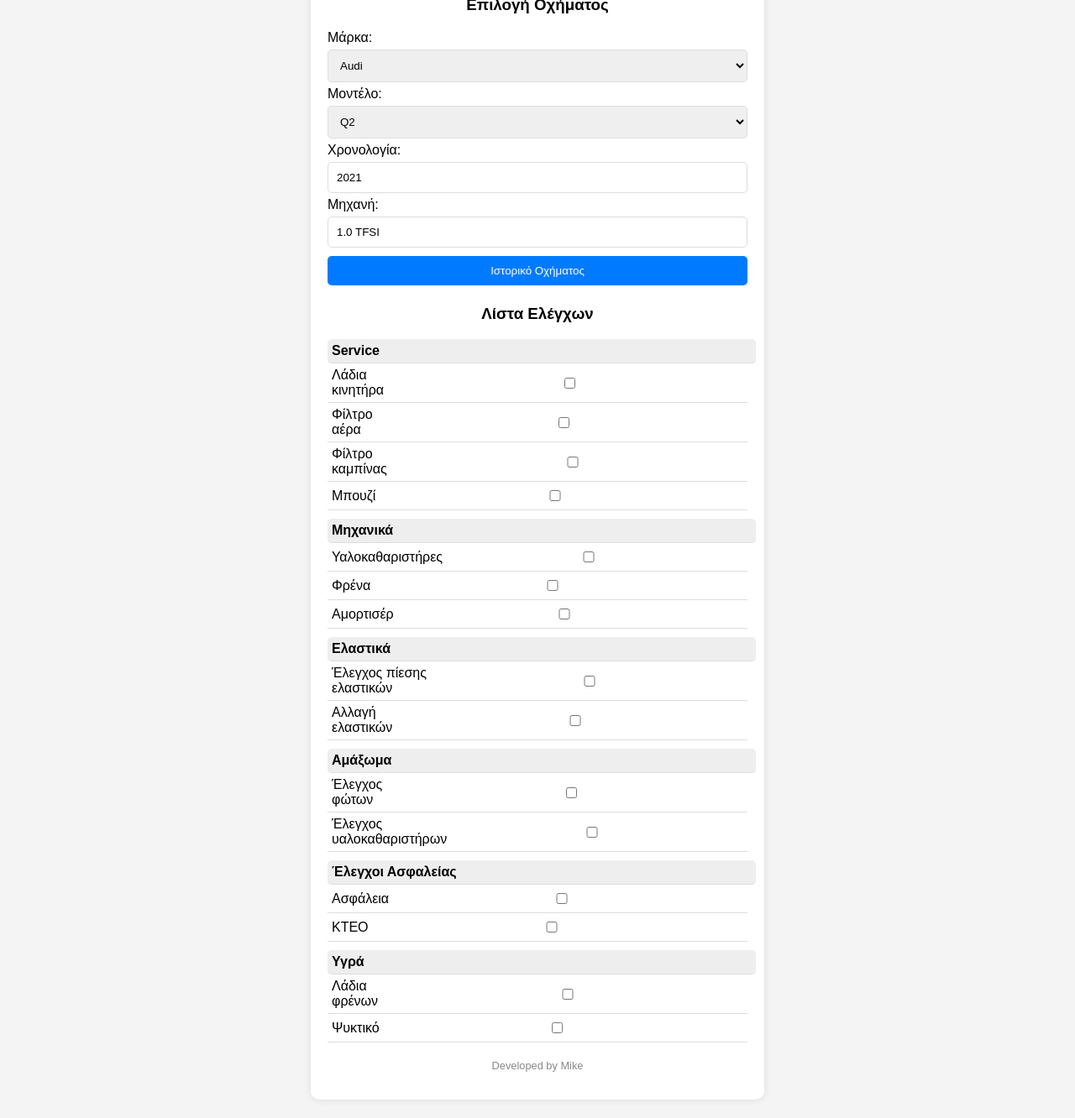
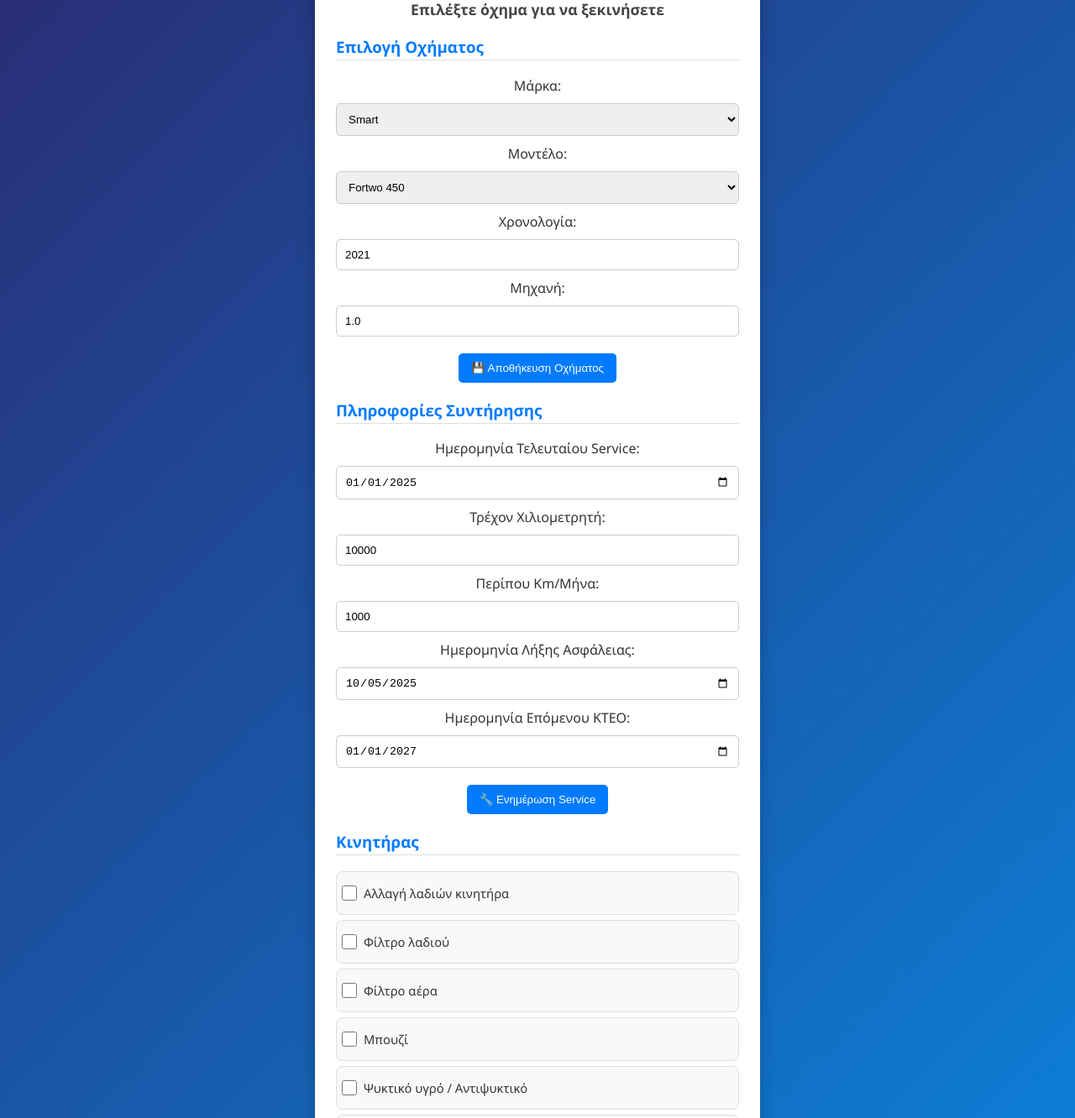
Before and after one commit to mikemihgk/iCar-demo, a plain HTML site: page index.html in a window 1280 px wide. Shown: the part 125-1457 px from the top of the page at 84% size. Drawn offline with Linux system fonts and the light colour scheme.

Commit message:
index.html

```diff
--- a/index.html
+++ b/index.html
@@ -5,173 +5,249 @@
   <meta name="viewport" content="width=device-width, initial-scale=1.0">
   <title>iCar</title>
   <style>
-  body { font-family: Arial, sans-serif; background-color: #f4f4f4; margin:0; padding:20px; text-align:center; }
-  .container { background-color:#fff; border-radius:10px; padding:20px; max-width:500px; margin:0 auto; box-shadow:0 0 10px rgba(0,0,0,0.1); text-align:left; }
-  h1,h2,h3 { text-align:center; }
-  input,select,button { width:100%; padding:10px; margin:5px 0; border-radius:5px; border:1px solid #ddd; box-sizing:border-box; }
-  button { cursor:pointer; background-color:#007bff; color:white; border:none; }
-  button:hover { background-color:#0056b3; }
-  ul { list-style:none; padding:0; }
-  li { padding:5px; border-bottom:1px solid #ddd; display:flex; justify-content:space-between; align-items:center; }
-  .category { font-weight:bold; background:#eee; padding:5px; margin-top:10px; border-radius:5px; width:100%; display:block; }
-  .date { font-size:0.8em; color:#555; margin-left:10px; }
-  .signature { text-align:center; margin-top:20px; color:#888; font-size:0.8em; }
+    body {
+      font-family: "Segoe UI", Arial, sans-serif;
+      background: linear-gradient(135deg, #2a2a72, #009ffd);
+      color: #333;
+      margin: 0;
+      padding: 20px;
+    }
+
+    .container {
+      background-color: #fff;
+      border-radius: 15px;
+      padding: 25px;
+      max-width: 480px;
+      margin: 0 auto;
+      box-shadow: 0 4px 20px rgba(0,0,0,0.2);
+      text-align: center;
+    }
+
+    h1 {
+      color: #007bff;
+      margin-bottom: 10px;
+    }
+
+    h2 {
+      color: #444;
+      font-size: 1.1em;
+    }
+
+    input, select {
+      width: 100%;
+      padding: 10px;
+      margin: 10px 0;
+      border: 1px solid #ccc;
+      border-radius: 5px;
+      box-sizing: border-box;
+    }
+
+    button {
+      background-color: #007bff;
+      color: #fff;
+      padding: 10px 15px;
+      border: none;
+      border-radius: 5px;
+      cursor: pointer;
+      margin-top: 10px;
+      transition: 0.3s;
+    }
+
+    button:hover {
+      background-color: #0056b3;
+    }
+
+    ul {
+      list-style: none;
+      padding: 0;
+      text-align: left;
+    }
+
+    li {
+      background-color: #f9f9f9;
+      border-radius: 8px;
+      margin-bottom: 6px;
+      border: 1px solid #ddd;
+      display: flex;
+      align-items: center;
+      padding: 6px;
+      font-size: 0.92em;
+      gap: 8px;
+    }
+
+    li input[type="checkbox"] {
+      flex-shrink: 0;
+      width: 18px;
+      height: 18px;
+    }
+
+    li span {
+      display: inline-block;
+      white-space: normal;
+      flex-grow: 1;
+    }
+
+    h3.section-title {
+      color: #007bff;
+      border-bottom: 1px solid #ddd;
+      padding-bottom: 3px;
+      margin-top: 20px;
+      text-align: left;
+    }
+
+    .signature {
+      margin-top: 20px;
+      font-size: 0.8em;
+      color: #666;
+    }
+
+    #savedVehicles {
+      margin-top: 15px;
+      text-align: left;
+    }
+
+    #savedVehicles button {
+      background-color: #555;
+      margin-right: 5px;
+      margin-bottom: 5px;
+    }
+
+    #savedVehicles button:hover {
+      background-color: #222;
+    }
   </style>
 </head>
 <body>
   <div class="container">
-  <h1>iCar</h1>
+    <h1>🚗 iCar</h1>
+    <h2 id="carDetails">Επιλέξτε όχημα για να ξεκινήσετε</h2>
 
-  <h3>Επιλογή Οχήματος</h3>
-  <label>Μάρκα:</label>
-  <select id="brand" onchange="updateModels(); updateVehicle();">
+    <div>
+      <h3 class="section-title">Επιλογή Οχήματος</h3>
+      <label for="brand">Μάρκα:</label>
+      <select id="brand" onchange="updateModels();">
+        <option value="Smart">Smart</option>
         <option value="Audi">Audi</option>
-    <option value="Smart">Smart</option>
+        <option value="Toyota">Toyota</option>
+        <option value="Volkswagen">Volkswagen</option>
+        <option value="BMW">BMW</option>
       </select>
 
-  <label>Μοντέλο:</label>
-  <select id="model" onchange="updateVehicle();"></select>
+      <label for="model">Μοντέλο:</label>
+      <select id="model"></select>
 
-  <label>Χρονολογία:</label>
-  <input type="number" id="year" value="2021" min="2000" max="2030" onchange="updateVehicle();">
+      <label for="year">Χρονολογία:</label>
+      <input type="number" id="year" value="2021" min="1995" max="2035">
 
-  <label>Μηχανή:</label>
-  <input type="text" id="engine" value="1.0 TFSI" onchange="updateVehicle();">
+      <label for="engine">Μηχανή:</label>
+      <input type="text" id="engine" value="1.0">
 
-  <button onclick="showVehicleHistory()">Ιστορικό Οχήματος</button>
+      <button onclick="saveVehicle()">💾 Αποθήκευση Οχήματος</button>
+    </div>
 
-  <h3>Λίστα Ελέγχων</h3>
-  <ul id="serviceList"></ul>
+    <div id="savedVehicles"></div>
 
-  <p class="signature">Developed by Mike</p>
+    <h3 class="section-title">Πληροφορίες Συντήρησης</h3>
+
+    <label for="lastServiceDate">Ημερομηνία Τελευταίου Service:</label>
+    <input type="date" id="lastServiceDate" value="2025-01-01">
+
+    <label for="currentKm">Τρέχον Χιλιομετρητή:</label>
+    <input type="number" id="currentKm" value="10000">
+
+    <label for="monthlyKm">Περίπου Km/Μήνα:</label>
+    <input type="number" id="monthlyKm" value="1000">
+
+    <label for="insuranceDate">Ημερομηνία Λήξης Ασφάλειας:</label>
+    <input type="date" id="insuranceDate" value="2025-10-05">
+
+    <label for="kteoDate">Ημερομηνία Επόμενου ΚΤΕΟ:</label>
+    <input type="date" id="kteoDate" value="2027-01-01">
+
+    <button onclick="updateService()">🔧 Ενημέρωση Service</button>
+
+    <!-- Κινητήρας -->
+    <h3 class="section-title">Κινητήρας</h3>
+    <ul>
+      <li><input type="checkbox"><span>Αλλαγή λαδιών κινητήρα</span></li>
+      <li><input type="checkbox"><span>Φίλτρο λαδιού</span></li>
+      <li><input type="checkbox"><span>Φίλτρο αέρα</span></li>
+      <li><input type="checkbox"><span>Μπουζί</span></li>
+      <li><input type="checkbox"><span>Ψυκτικό υγρό / Αντιψυκτικό</span></li>
+      <li><input type="checkbox"><span>Υγρά φρένων</span></li>
+      <li><input type="checkbox"><span>Έλεγχος ιμάντα χρονισμού</span></li>
+    </ul>
+
+    <!-- Ελαστικά -->
+    <h3 class="section-title">Ελαστικά</h3>
+    <ul>
+      <li><input type="checkbox"><span>Έλεγχος πίεσης ελαστικών</span></li>
+      <li><input type="checkbox"><span>Ημερομηνία αλλαγής ελαστικών</span></li>
+      <li><input type="checkbox"><span>Έλεγχος φθοράς πέλματος</span></li>
+      <li><input type="checkbox"><span>Ζυγοστάθμιση / Ευθυγράμμιση</span></li>
+    </ul>
+
+    <!-- Ασφάλεια -->
+    <h3 class="section-title">Ασφάλεια</h3>
+    <ul>
+      <li><input type="checkbox"><span>Φρένα (δίσκοι/τακάκια)</span></li>
+      <li><input type="checkbox"><span>Υαλοκαθαριστήρες</span></li>
+      <li><input type="checkbox"><span>Φώτα εμπρός/πίσω</span></li>
+      <li><input type="checkbox"><span>Μπαταρία / Τάση</span></li>
+      <li><input type="checkbox"><span>Σύστημα ABS / ESP</span></li>
+    </ul>
+
+    <!-- Εσωτερικό / Άνεση -->
+    <h3 class="section-title">Εσωτερικό / Λεπτομέρειες</h3>
+    <ul>
+      <li><input type="checkbox"><span>Φίλτρο καμπίνας</span></li>
+      <li><input type="checkbox"><span>Κλιματισμός - A/C</span></li>
+      <li><input type="checkbox"><span>Ζώνες ασφαλείας</span></li>
+      <li><input type="checkbox"><span>Συστήματα ειδοποίησης / Σέρβις ενδείξεις</span></li>
+    </ul>
+
+    <div class="signature">
+      © 2025 iCar | Service & Maintenance Tracker
+    </div>
   </div>
 
   <script>
-// Drop-down μοντέλα
-const modelsByBrand = {
-  'Audi':['Q2','SQ2'],
-  'Smart':['Fortwo 600cc 2000']
+    function updateModels() {
+      const brand = document.getElementById("brand").value;
+      const modelSelect = document.getElementById("model");
+      modelSelect.innerHTML = "";
+
+      const models = {
+        "Smart": ["Fortwo 450", "Fortwo 451", "Forfour"],
+        "Audi": ["A1", "A3", "A4"],
+        "Toyota": ["Yaris", "Corolla", "C-HR"],
+        "Volkswagen": ["Polo", "Golf", "Tiguan"],
+        "BMW": ["1 Series", "3 Series", "X1"]
       };
 
-// Όλα τα σημεία ελέγχου με κατηγορίες
-const allChecks = [
-  {category:"Service", task:"Λάδια κινητήρα"},
-  {category:"Service", task:"Φίλτρο αέρα"},
-  {category:"Service", task:"Φίλτρο καμπίνας"},
-  {category:"Service", task:"Μπουζί"},
-  {category:"Μηχανικά", task:"Υαλοκαθαριστήρες"},
-  {category:"Μηχανικά", task:"Φρένα"},
-  {category:"Μηχανικά", task:"Αμορτισέρ"},
-  {category:"Ελαστικά", task:"Έλεγχος πίεσης ελαστικών"},
-  {category:"Ελαστικά", task:"Αλλαγή ελαστικών"},
-  {category:"Αμάξωμα", task:"Έλεγχος φώτων"},
-  {category:"Αμάξωμα", task:"Έλεγχος υαλοκαθαριστήρων"},
-  {category:"Έλεγχοι Ασφαλείας", task:"Ασφάλεια"},
-  {category:"Έλεγχοι Ασφαλείας", task:"ΚΤΕΟ"},
-  {category:"Υγρά", task:"Λάδια φρένων"},
-  {category:"Υγρά", task:"Ψυκτικό"},
-];
-
-// Γέμισμα drop-down μοντέλων
-function updateModels(){
-  const brand=document.getElementById('brand').value;
-  const modelSelect=document.getElementById('model');
-  modelSelect.innerHTML='';
-  const models=modelsByBrand[brand]||[];
-  models.forEach(m=>{
-    const option=document.createElement('option');
-    option.value=m; option.textContent=m;
-    modelSelect.appendChild(option);
+      models[brand].forEach(model => {
+        const opt = document.createElement("option");
+        opt.value = model;
+        opt.textContent = model;
+        modelSelect.appendChild(opt);
       });
-  if(models.length>0) modelSelect.value=models[0];
     }
 
-// Ενημέρωση λίστας οχήματος
-function updateVehicle(){
-  const brand=document.getElementById('brand').value;
-  const model=document.getElementById('model').value;
-  const year=document.getElementById('year').value;
-  const engine=document.getElementById('engine').value;
-  const fullModel=brand+' '+model;
+    function saveVehicle() {
+      const brand = document.getElementById("brand").value;
+      const model = document.getElementById("model").value;
+      const year = document.getElementById("year").value;
+      const engine = document.getElementById("engine").value;
 
-  const serviceList=document.getElementById('serviceList');
-  serviceList.innerHTML='';
-
-  let currentCategory='';
-  allChecks.forEach(c=>{
-    if(c.category!==currentCategory){
-      currentCategory=c.category;
-      const liCat=document.createElement('li');
-      liCat.textContent=currentCategory;
-      liCat.className='category';
-      serviceList.appendChild(liCat);
-    }
-    const li=document.createElement('li');
-    li.innerHTML=`<span>${c.task}</span> <input type="checkbox" onchange="markDone(this)" id="${fullModel}_${c.task.replace(/ /g,'_')}"> <span class="date" id="date_${fullModel}_${c.task.replace(/ /g,'_')}"></span>`;
-    serviceList.appendChild(li);
-  });
-
-  // Επαναφορά από localStorage αν υπάρχει
-  const saved=localStorage.getItem(fullModel);
-  if(saved){
-    const data=JSON.parse(saved);
-    Object.keys(data).forEach(k=>{
-      const cb=document.getElementById(fullModel+'_'+k.replace(/ /g,'_'));
-      const dt=document.getElementById('date_'+fullModel+'_'+k.replace(/ /g,'_'));
-      if(cb && dt){
-        cb.checked=data[k].done;
-        dt.textContent=data[k].date||'';
-      }
-    });
-  }
+      document.getElementById("carDetails").textContent =
+        `${brand} ${model} - ${year} (${engine})`;
     }
 
-// Σήμανση ολοκληρωμένου και αποθήκευση
-function markDone(checkbox){
-  const dateSpan=document.getElementById('date_'+checkbox.id);
-  if(checkbox.checked){
-    const today=new Date();
-    const dd=String(today.getDate()).padStart(2,'0');
-    const mm=String(today.getMonth()+1).padStart(2,'0');
-    const yyyy=today.getFullYear();
-    dateSpan.textContent=`Έγινε: ${dd}/${mm}/${yyyy}`;
-  }else{
-    dateSpan.textContent='';
+    function updateService() {
+      alert("✅ Οι πληροφορίες Service ενημερώθηκαν επιτυχώς!");
     }
 
-  const brand=document.getElementById('brand').value;
-  const model=document.getElementById('model').value;
-  const fullModel=brand+' '+model;
-
-  const checkboxes=document.querySelectorAll('#serviceList input[type=checkbox]');
-  const saveData={};
-  checkboxes.forEach(cb=>{
-    const dt=document.getElementById('date_'+cb.id);
-    const taskName=cb.id.split('_').slice(1).join(' ').replace(/_/g,' ');
-    saveData[taskName]={done:cb.checked, date:dt.textContent};
-  });
-  localStorage.setItem(fullModel, JSON.stringify(saveData));
-}
-
-// Εμφάνιση ιστορικού οχήματος
-function showVehicleHistory(){
-  const brand=document.getElementById('brand').value;
-  const model=document.getElementById('model').value;
-  const fullModel=brand+' '+model;
-  const saved=localStorage.getItem(fullModel);
-  if(saved){
-    const data=JSON.parse(saved);
-    let msg='Ιστορικό '+fullModel+':\n';
-    Object.keys(data).forEach(k=>{
-      msg+=`${k}: ${data[k].done?'✅':'❌'} ${data[k].date||''}\n`;
-    });
-    alert(msg);
-  }else{
-    alert('Δεν υπάρχει ιστορικό για '+fullModel);
-  }
-}
-
-window.onload=function(){ updateModels(); updateVehicle(); };
+    updateModels();
   </script>
 </body>
 </html>
```
Lines whose indentation alone changed are shown as unchanged.
